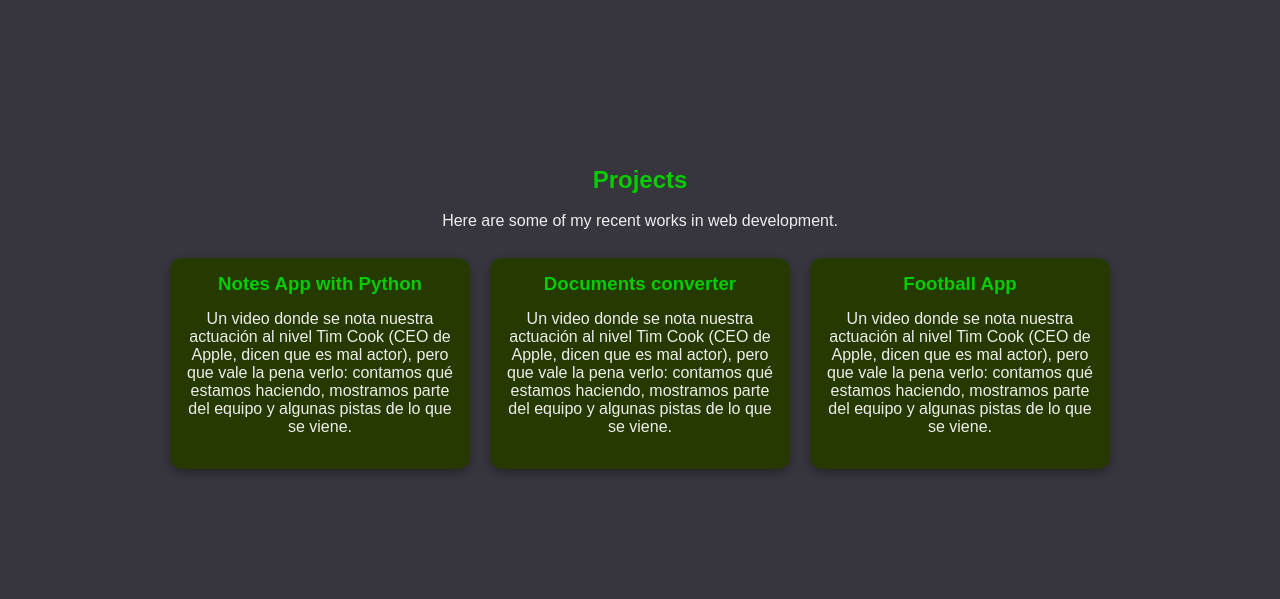
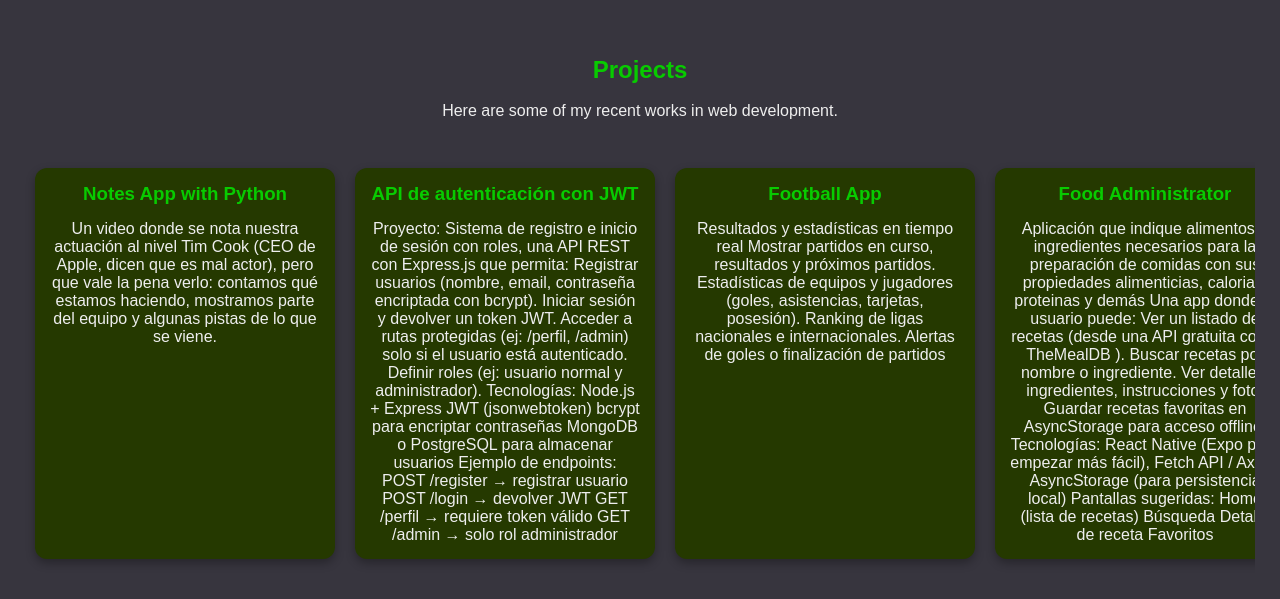
Before and after one commit to adrianzir/portfolio2025, a React (Create React App) app: page / in a window 1280 px wide. Shown: the part 875-1474 px from the top of the page. Built offline with nearby package versions, Linux system fonts and the light colour scheme.

Commit message:
added changes, carousel & stuff

```diff
--- a/src/App.js
+++ b/src/App.js
@@ -1,4 +1,3 @@
-import Rectangle from "./components/Rectangle";
 import Navbar from "./components/Navbar";
 import Projects from "./components/Projects";
 import Contact from "./components/Contact";
--- a/src/components/Projects.jsx
+++ b/src/components/Projects.jsx
@@ -1,4 +1,5 @@
 import "../stylesheets/basics.css";
+import "../stylesheets/projects.css";
 import Rectangle from "./Rectangle";
 
 function Projects() {
@@ -6,7 +7,8 @@ function Projects() {
         <div className="container" id="projects">
             <h2>Projects</h2>
             <p>Here are some of my recent works in web development.</p>
-            <div className="center">
+            <div className="center projects-section">
+                <div className="projects-carousel">
                 <Rectangle
                 title="Notes App with Python"
                 body="Un video donde se nota nuestra actuación al nivel Tim Cook (CEO de Apple, dicen que es mal actor), pero que vale la pena verlo: contamos qué estamos haciendo, mostramos parte del equipo y algunas pistas de lo que se viene."
@@ -14,19 +16,62 @@ function Projects() {
                 altImg=""
                 />
                 <Rectangle
-            title="Documents converter"
+                title="API de autenticación con JWT"
+                body="Proyecto: Sistema de registro e inicio de sesión con roles, una API REST con Express.js que permita: Registrar usuarios (nombre, email, contraseña encriptada con bcrypt).
+                Iniciar sesión y devolver un token JWT.
+                Acceder a rutas protegidas (ej: /perfil, /admin) solo si el usuario está autenticado.
+                Definir roles (ej: usuario normal y administrador).
+                Tecnologías:
+                Node.js + Express
+                JWT (jsonwebtoken)
+                bcrypt para encriptar contraseñas
+                MongoDB o PostgreSQL para almacenar usuarios
+                Ejemplo de endpoints:
+                POST /register → registrar usuario
+                POST /login → devolver JWT
+                GET /perfil → requiere token válido
+                GET /admin → solo rol administrador"
+                img=""
+                altImg=""
+                />
+                <Rectangle
+                title="Football App"
+                body="Resultados y estadísticas en tiempo real Mostrar partidos en curso, resultados y próximos partidos. Estadísticas de equipos y jugadores (goles, asistencias, tarjetas, posesión). Ranking de ligas nacionales e internacionales. Alertas de goles o finalización de partidos"
+                img=""
+                altImg=""
+                />
+                <Rectangle
+                title="Food Administrator"
+                body="Aplicación que indique alimentos e ingredientes necesarios para la preparación de comidas con sus propiedades alimenticias, calorias, proteinas y demás Una app donde el usuario puede:
+                Ver un listado de recetas (desde una API gratuita como TheMealDB
+                ). Buscar recetas por nombre o ingrediente.
+                Ver detalles: ingredientes, instrucciones y foto.
+                Guardar recetas favoritas en AsyncStorage para acceso offline.
+                Tecnologías: React Native (Expo para empezar más fácil), Fetch API / Axios, AsyncStorage (para persistencia local)
+                Pantallas sugeridas:
+                Home (lista de recetas)
+                Búsqueda
+                Detalle de receta
+                Favoritos
+                "
+                img=""
+                altImg=""
+                />
+                <Rectangle
+                title="Web Store"
                 body="Un video donde se nota nuestra actuación al nivel Tim Cook (CEO de Apple, dicen que es mal actor), pero que vale la pena verlo: contamos qué estamos haciendo, mostramos parte del equipo y algunas pistas de lo que se viene."
                 img=""
                 altImg=""
                 />
                 <Rectangle
-            title="Football App"
+                title="Web Store"
                 body="Un video donde se nota nuestra actuación al nivel Tim Cook (CEO de Apple, dicen que es mal actor), pero que vale la pena verlo: contamos qué estamos haciendo, mostramos parte del equipo y algunas pistas de lo que se viene."
                 img=""
                 altImg=""
                 />
                 </div>
             </div>
+        </div>
     );
 }
 
--- a/src/stylesheets/basics.css
+++ b/src/stylesheets/basics.css
@@ -9,6 +9,7 @@
 /* Contenedor principal centrado */
 .container {
     display: flex;
+    width: 100%;
     flex-direction: column;
     /* Apila elementos */
     align-items: center;
@@ -25,6 +26,9 @@
 
 /* Caja con estilos */
 .card {
+    display: flex;
+    flex-direction: column;
+    align-items: center;
     background-color: #253900;
     /* verde oscuro */
     color: #EEEEEE;
@@ -32,7 +36,7 @@
     border-radius: 12px;
     padding: 15px;
     margin: 15px 10px;
-    max-width: 300px;
+    width: 300px;
     text-align: center;
     box-shadow: 0 4px 10px rgba(0, 0, 0, 0.3);
     /* más oscuro */
@@ -61,6 +65,6 @@ p {
 
 .center{
     display: flex;
-    flex-direction: row;
+    align-items: center;
     justify-content: space-between;
 }
--- /dev/null
+++ b/src/stylesheets/projects.css
@@ -0,0 +1,26 @@
+.projects-section {
+    width: 100%;
+    overflow-x: auto;
+    padding-bottom: 20px;
+    margin-top: 20px;
+}
+
+.projects-carousel {
+    display: flex;
+    flex-direction: row;
+    width: max-content;
+    height: auto;
+}
+
+.projects-section::-webkit-scrollbar {
+    background-color: #253900;
+    height: 6px;
+    border-radius: 10px;
+
+    /* scroll horizontal más delgado */
+}
+
+.projects-section::-webkit-scrollbar-thumb {
+    background: #08CB00;
+    border-radius: 10px;
+}
```
Also changed, not shown: src/App.css (added). Lines whose indentation alone changed are shown as unchanged.
